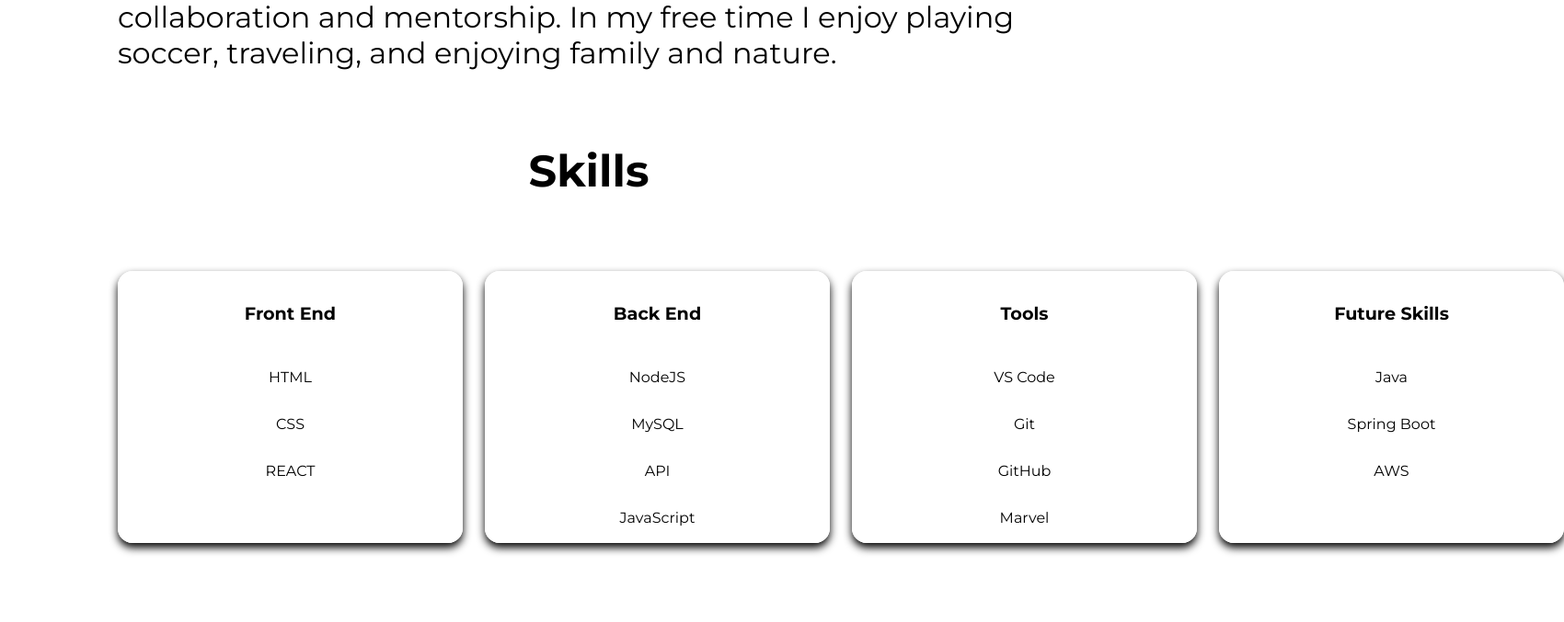
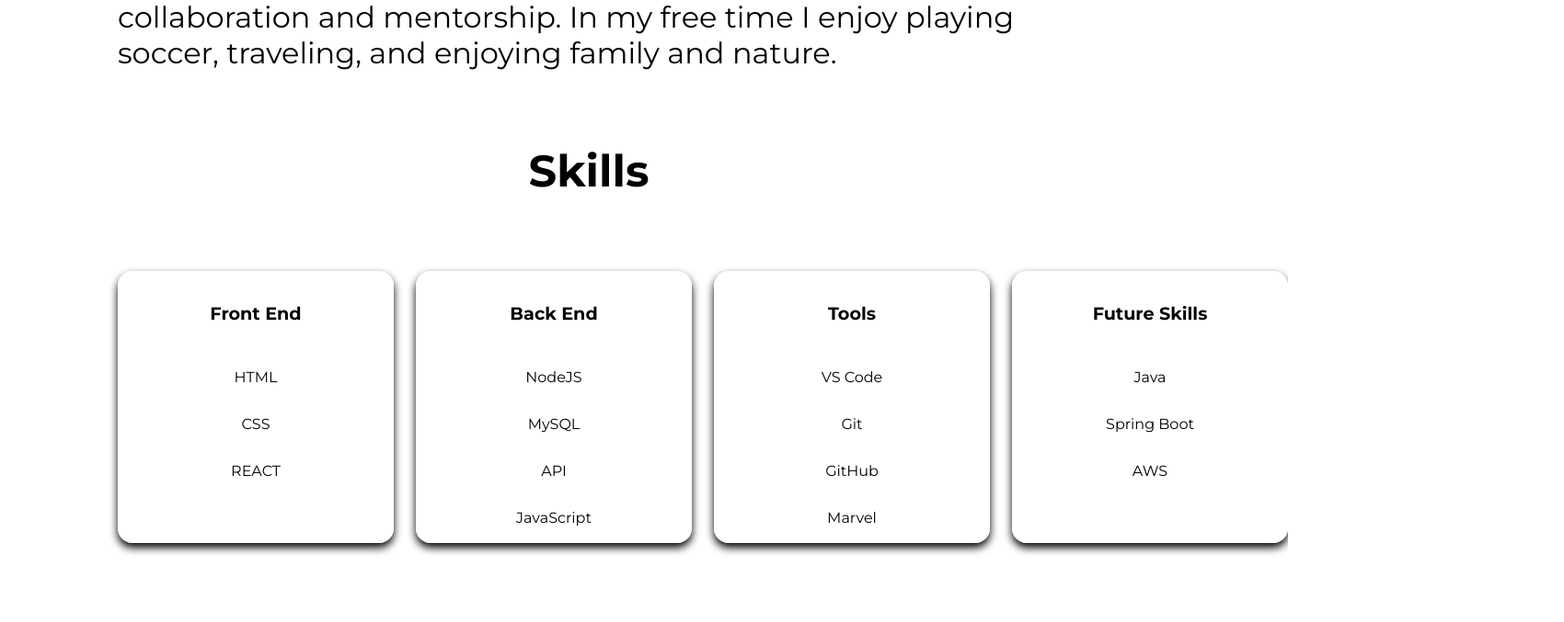
Before and after one commit to Emassey123/portfolio, a React (Create React App) app: page / in a window 1280 px wide. Shown: the part 1214-1891 px from the top of the page at 92% size, 1700 px wide, since content can reach past the window. Built offline with nearby package versions, Linux system fonts and the light colour scheme.

Commit message:
fixing th width for th skill cards that causd thm to spill out th container

```diff
--- a/src/Components/Skills.css
+++ b/src/Components/Skills.css
@@ -13,7 +13,7 @@
     border-radius: 1rem;
     border: 2px solid white;
     box-shadow: 0 5px 10px black;
-    width: 375px;
+    width: 300px;
 }
 
 .skills-grid {
```
